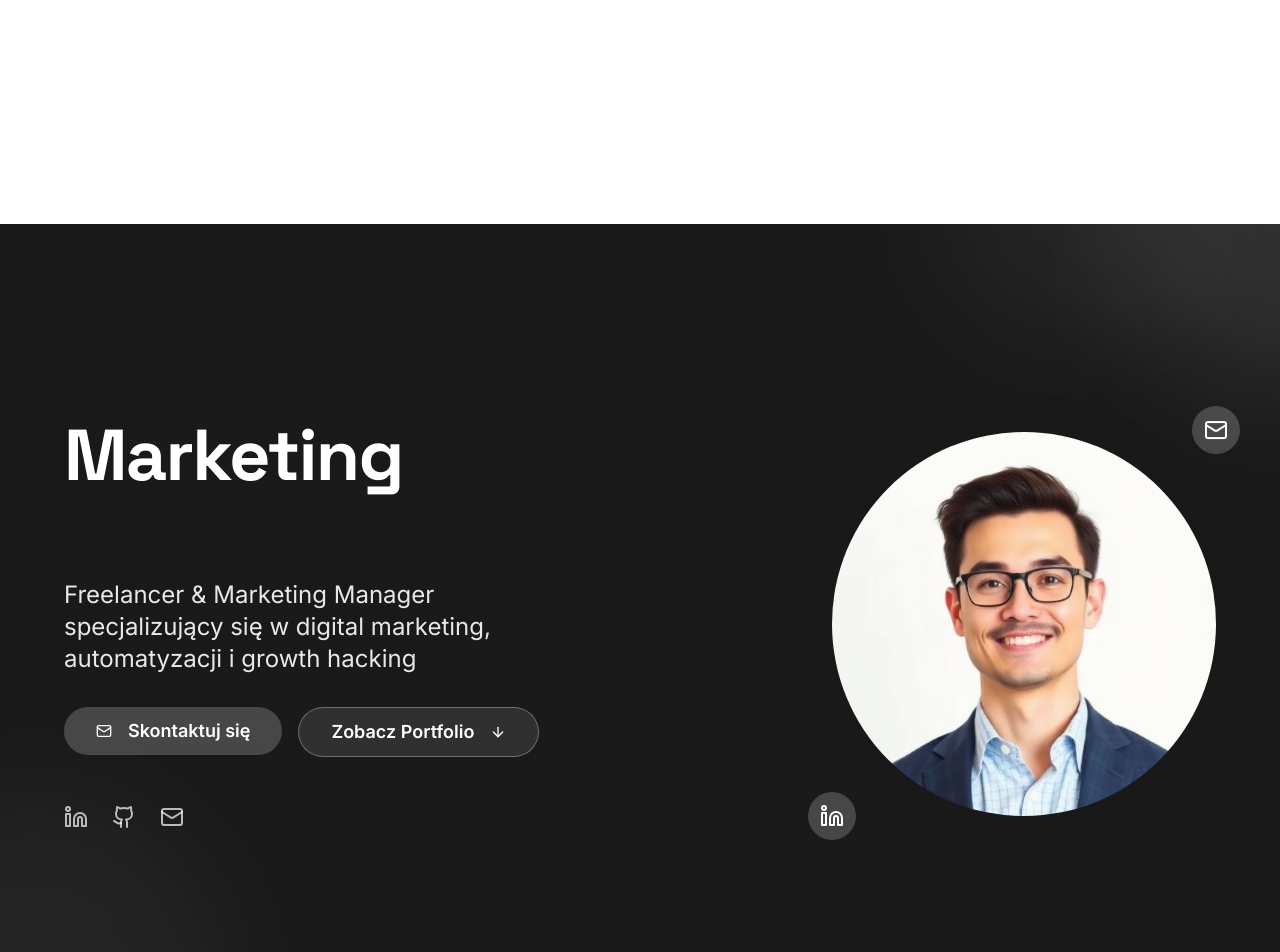
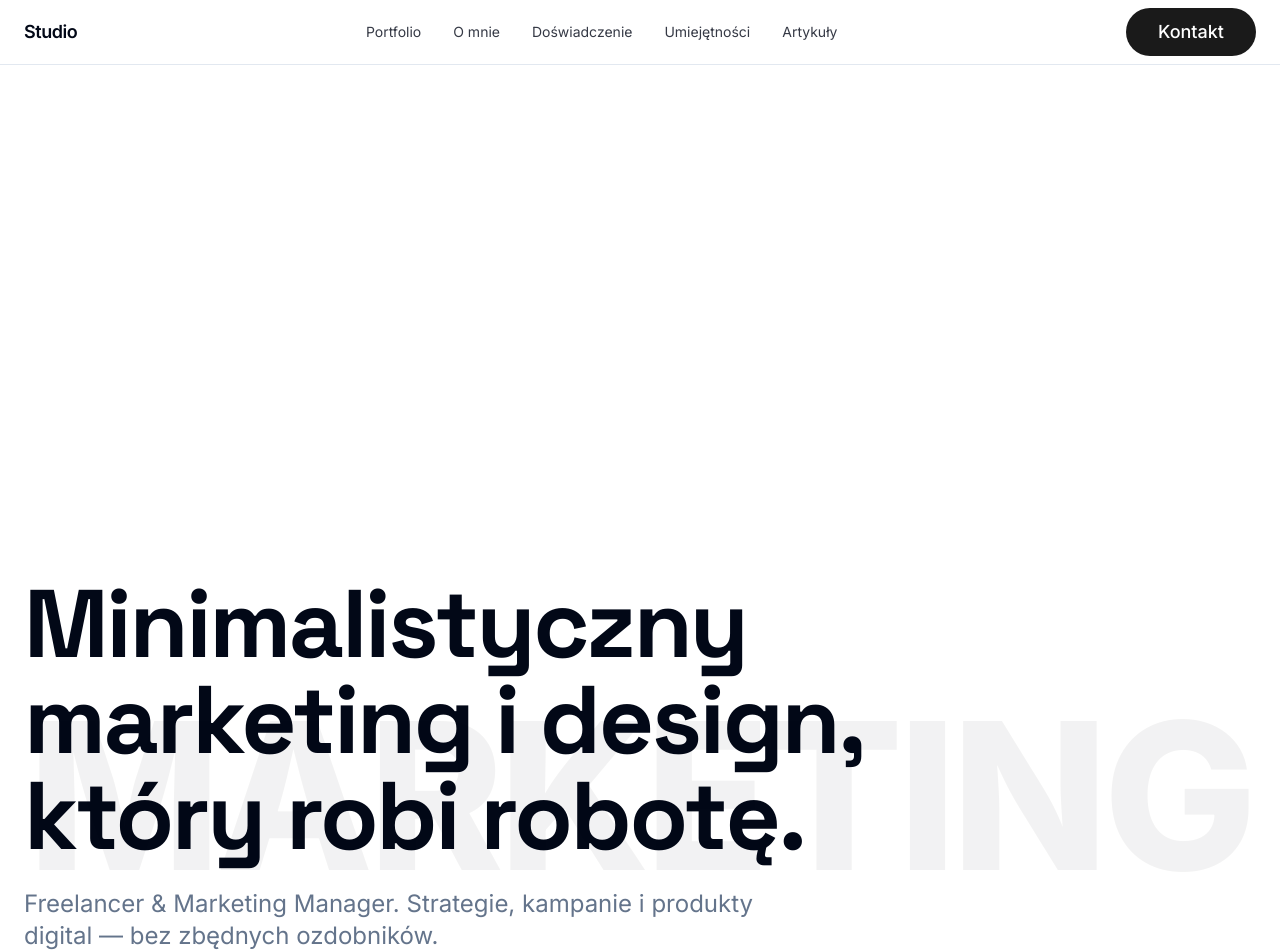
Before and after one commit to trugoJJJ/personal_website_en, a React (Vite) app: page / in a window 1280 px wide. Shown: the top 952 px of the page. Built offline with nearby package versions, Linux system fonts and the light colour scheme.

Commit message:
Dodaj menu i zmień Hero
Dodaję menu nawigacyjne na górze strony, które linkuje do poszczególnych sekcji. Komponent Hero został zastąpiony nowym, zgodnym z obecnym designem.

```diff
--- /dev/null
+++ b/src/components/Header.tsx
@@ -0,0 +1,35 @@
+import { Button } from "@/components/ui/button";
+
+const links = [
+  { href: "#portfolio", label: "Portfolio" },
+  { href: "#about", label: "O mnie" },
+  { href: "#experience", label: "Doświadczenie" },
+  { href: "#skills", label: "Umiejętności" },
+  { href: "#articles", label: "Artykuły" },
+];
+
+export const Header = () => {
+  return (
+    <header className="fixed top-0 inset-x-0 z-50 bg-background/70 backdrop-blur border-b border-border">
+      <nav className="container mx-auto px-6 h-16 flex items-center justify-between">
+        <a href="#home" className="font-semibold tracking-tight text-foreground">
+          Studio
+        </a>
+        <ul className="hidden md:flex items-center gap-8 text-sm text-foreground/80">
+          {links.map((l) => (
+            <li key={l.href}>
+              <a href={l.href} className="hover:text-foreground transition-colors">
+                {l.label}
+              </a>
+            </li>
+          ))}
+        </ul>
+        <div className="hidden md:block">
+          <Button size="lg" asChild>
+            <a href="#contact">Kontakt</a>
+          </Button>
+        </div>
+      </nav>
+    </header>
+  );
+};
--- a/src/components/Hero.tsx
+++ b/src/components/Hero.tsx
@@ -1,93 +1,32 @@
 import { Button } from "@/components/ui/button";
-import { ArrowDown, Mail, Linkedin, Github } from "lucide-react";
-import heroPortrait from "@/assets/hero-portrait.jpg";
 
 export const Hero = () => {
   return (
-    <section className="min-h-screen flex items-center justify-center bg-gradient-hero animate-gradient relative overflow-hidden">
-      {/* Background decorative elements */}
-      <div className="absolute inset-0 overflow-hidden">
-        <div className="absolute -top-40 -right-40 w-80 h-80 bg-white/10 rounded-full blur-3xl animate-float"></div>
-        <div className="absolute -bottom-40 -left-40 w-96 h-96 bg-white/5 rounded-full blur-3xl animate-float" style={{animationDelay: "2s"}}></div>
+    <section className="relative isolate bg-background">
+      {/* Oversized background word */}
+      <div aria-hidden className="pointer-events-none absolute inset-0 flex items-center justify-center">
+        <span className="select-none text-[16vw] leading-none font-black tracking-tight text-foreground/5">
+          MARKETING
+        </span>
       </div>
 
-      <div className="container mx-auto px-6 py-20 relative z-10">
-        <div className="max-w-6xl mx-auto">
-          <div className="grid lg:grid-cols-2 gap-12 items-center">
-
-            {/* Content */}
-            <div className="text-center lg:text-left space-y-8 animate-fade-in-up">
-              <div className="space-y-4">
-                <h1 className="text-5xl lg:text-7xl font-bold text-white leading-tight">
-                  Marketing
-                  <span className="block text-gradient-accent">Wizard</span>
-                </h1>
-                <p className="text-xl lg:text-2xl text-white/90 max-w-lg">
-                  Freelancer & Marketing Manager specjalizujący się w digital marketing,
-                  automatyzacji i growth hacking
-                </p>
-              </div>
-
-              <div className="flex flex-wrap gap-4 justify-center lg:justify-start">
-                <Button
-                  size="lg"
-                  variant="secondary"
-                  className="bg-white/20 backdrop-blur-sm hover:bg-white/30 border-white/30 text-white font-semibold px-8 py-6 text-lg"
-                >
-                  <Mail className="mr-2 h-5 w-5" />
-                  Skontaktuj się
-                </Button>
-                <Button
-                  size="lg"
-                  variant="outline"
-                  className="border-white/30 bg-white/10 backdrop-blur-sm hover:bg-white/20 text-white font-semibold px-8 py-6 text-lg"
-                >
-                  Zobacz Portfolio
-                  <ArrowDown className="ml-2 h-5 w-5" />
-                </Button>
-              </div>
-
-              {/* Social Links */}
-              <div className="flex gap-6 justify-center lg:justify-start pt-4">
-                <a href="#" className="text-white/70 hover:text-white transition-colors">
-                  <Linkedin className="h-6 w-6" />
-                </a>
-                <a href="#" className="text-white/70 hover:text-white transition-colors">
-                  <Github className="h-6 w-6" />
-                </a>
-                <a href="#" className="text-white/70 hover:text-white transition-colors">
-                  <Mail className="h-6 w-6" />
-                </a>
-              </div>
-            </div>
-
-            {/* Image */}
-            <div className="flex justify-center lg:justify-end animate-fade-in-up" style={{animationDelay: "0.3s"}}>
-              <div className="relative">
-                <div className="w-80 h-80 lg:w-96 lg:h-96 rounded-full overflow-hidden shadow-hero animate-pulse-glow">
-                  <img
-                    src={heroPortrait}
-                    alt="Marketing Manager Portrait"
-                    className="w-full h-full object-cover"
-                  />
-                </div>
-                {/* Floating elements */}
-                <div className="absolute -top-6 -right-6 w-12 h-12 bg-white/20 rounded-full flex items-center justify-center backdrop-blur-sm animate-float">
-                  <Mail className="h-6 w-6 text-white" />
-                </div>
-                <div className="absolute -bottom-6 -left-6 w-12 h-12 bg-white/20 rounded-full flex items-center justify-center backdrop-blur-sm animate-float" style={{animationDelay: "1s"}}>
-                  <Linkedin className="h-6 w-6 text-white" />
-                </div>
-              </div>
-            </div>
-
+      <div className="container mx-auto px-6 pt-32 pb-24">
+        <div className="max-w-5xl">
+          <h1 className="text-5xl md:text-7xl lg:text-8xl font-bold tracking-tight text-foreground">
+            Minimalistyczny marketing i design, który robi robotę.
+          </h1>
+          <p className="mt-6 text-xl md:text-2xl text-muted-foreground max-w-3xl">
+            Freelancer & Marketing Manager. Strategie, kampanie i produkty digital — bez zbędnych ozdobników.
+          </p>
+          <div className="mt-10 flex flex-wrap gap-4">
+            <Button size="xl" asChild>
+              <a href="#contact">Skontaktuj się</a>
+            </Button>
+            <Button size="xl" variant="outline" asChild>
+              <a href="#portfolio">Zobacz portfolio</a>
+            </Button>
           </div>
         </div>
-      </div>
-
-      {/* Scroll indicator */}
-      <div className="absolute bottom-8 left-1/2 transform -translate-x-1/2 animate-bounce">
-        <ArrowDown className="h-6 w-6 text-white/70" />
       </div>
     </section>
   );
--- a/src/pages/Index.tsx
+++ b/src/pages/Index.tsx
@@ -1,3 +1,4 @@
+import { Header } from "@/components/Header";
 import { Hero } from "@/components/Hero";
 import { Portfolio } from "@/components/Portfolio";
 import { About } from "@/components/About";
@@ -12,15 +13,39 @@ import { BigTypeCTA } from "@/components/BigTypeCTA";
 const Index = () => {
   return (
     <div className="min-h-screen">
+      <Header />
+
+      <section id="home" className="scroll-mt-24">
         <Hero />
+      </section>
+
+      <section id="portfolio" className="scroll-mt-24">
         <Portfolio />
+        <VisualPortfolio />
+      </section>
+
+      <section id="about" className="scroll-mt-24">
         <About />
+      </section>
+
+      <section id="experience" className="scroll-mt-24">
         <Experience />
+      </section>
+
+      <section id="skills" className="scroll-mt-24">
         <SkillsAndTech />
+      </section>
+
+      <section id="articles" className="scroll-mt-24">
         <Articles />
-      <VisualPortfolio />
+      </section>
+
       <BigTypeCTA />
+
+      <section id="contact" className="scroll-mt-24">
         <CTA />
+      </section>
+
       <Footer />
     </div>
   );
```
Lines whose indentation alone changed are shown as unchanged.
